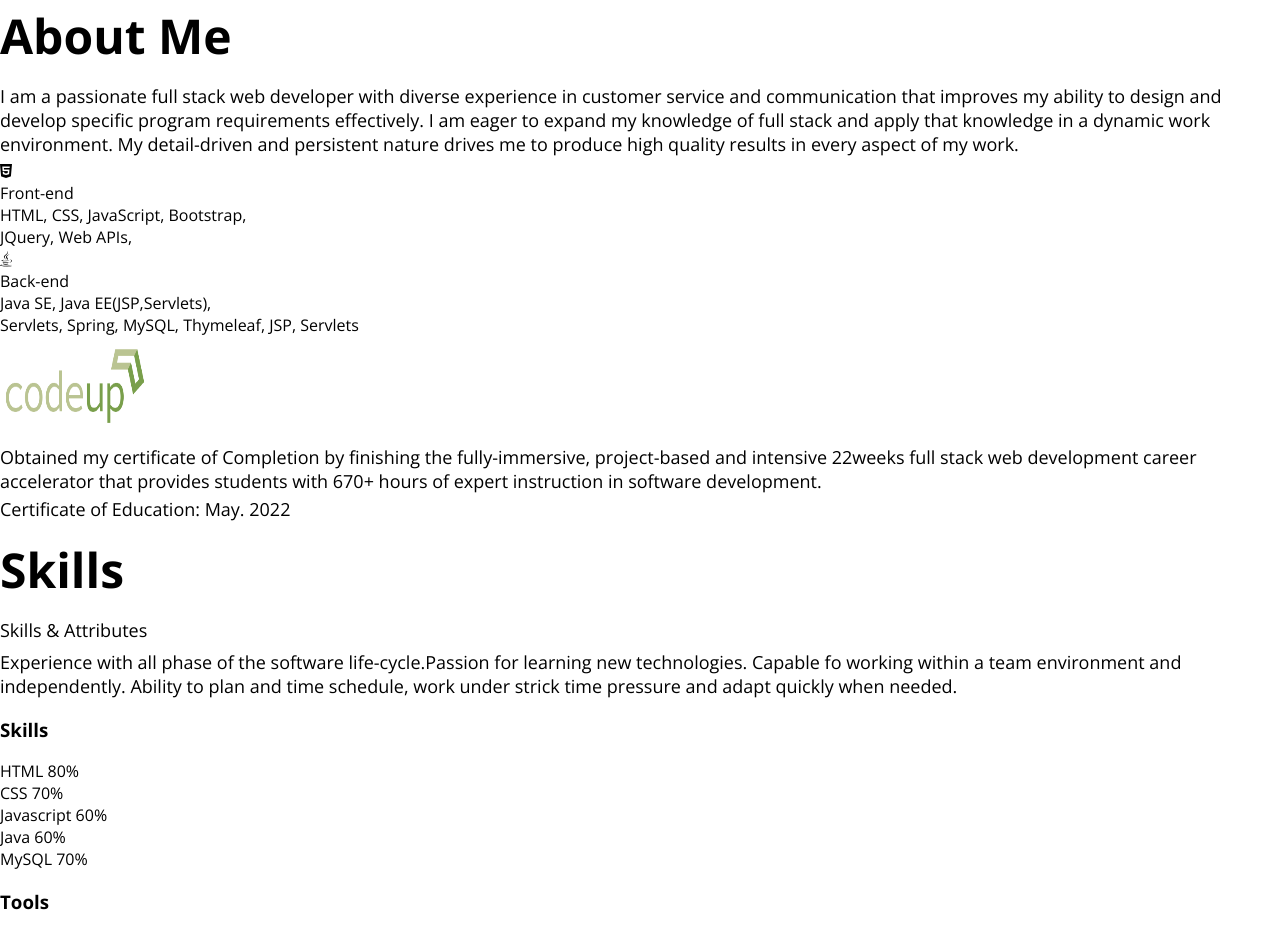
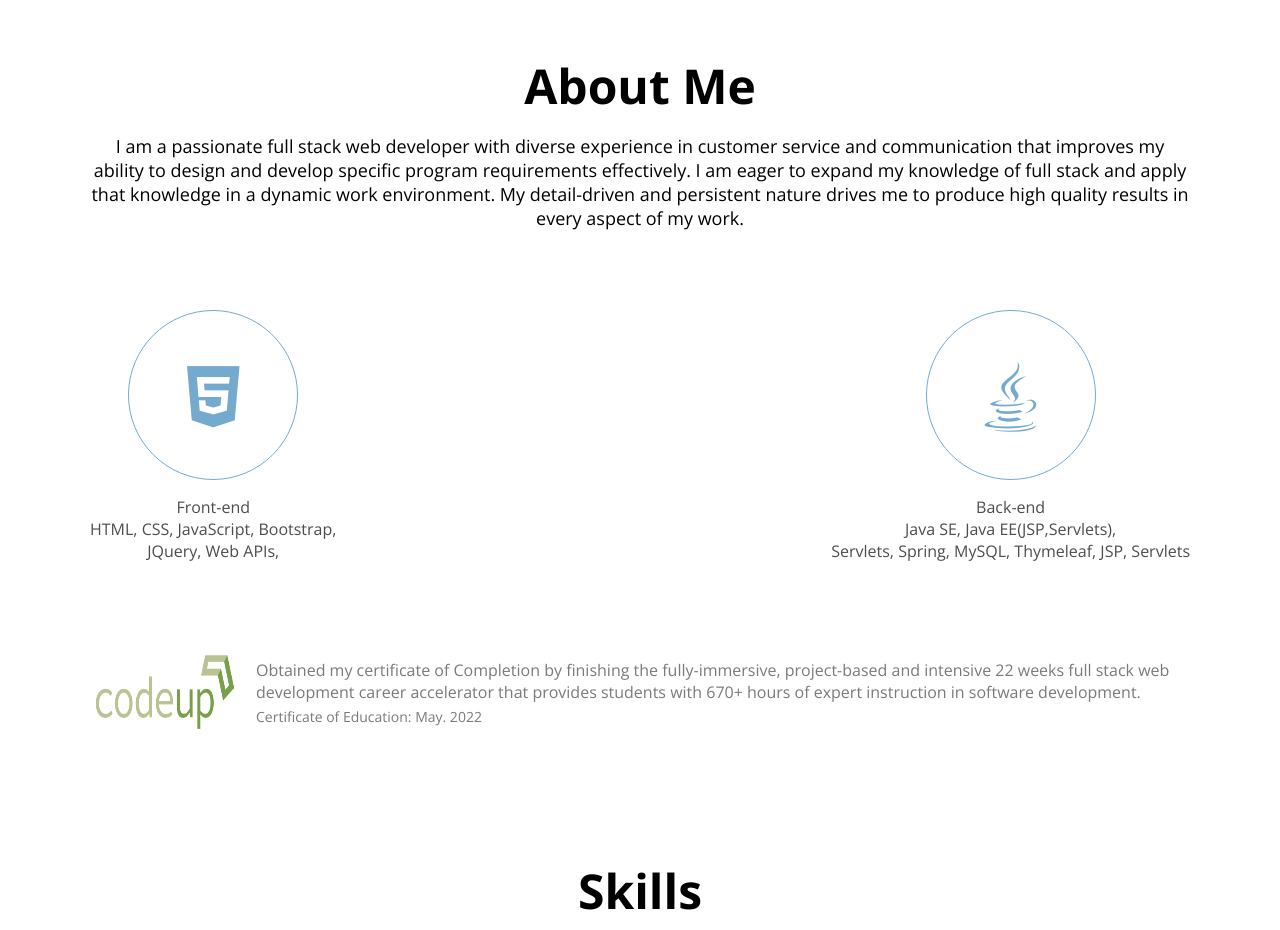
Before and after one commit to mmcgonigal/self_portfolio, a plain HTML site: page index.html in a window 1280 px wide. Shown: the part 735-1665 px from the top of the page. Drawn offline with nearby package versions, Linux system fonts and the light colour scheme.

Commit message:
css about

```diff
--- a/index.html
+++ b/index.html
@@ -45,7 +45,7 @@
 </section>
 
 <!--about-->
-<section id="about">
+<section id="about" class="section">
     <h1>About Me</h1>
     <p>I am a passionate full stack web developer with diverse experience in customer service and communication that improves my ability to design and develop specific program requirements effectively. I am eager to expand my knowledge of full stack and apply that knowledge in a dynamic work environment. My detail-driven and persistent nature drives me to produce high quality results in every aspect of my work.</p>
     <div class="about_majors">
@@ -64,19 +64,21 @@
             <div class="major_description">Java SE, Java EE(JSP,Servlets),<br>Servlets, Spring, MySQL, Thymeleaf, JSP, Servlets </div>
         </div>
     </div>
-    <div class="aboutMe-school">
-        <img class="aboutMe-school-img" src="img/codeup-logo.png" width="150px" height="100px">
-        <div class="aboutMe-school-info">
-            <p class="aboutMe-school-detail">Obtained my certificate of Completion by finishing the
-                fully-immersive, project-based and intensive 22weeks full stack web development career accelerator that
-                provides students with 670+ hours of  expert instruction in software development. </p>
-            <p class="aboutMe-school-date">Certificate of Education:  May. 2022</p>
+    <div class="about_jobs">
+        <div class="job">
+            <img class="job_logo" src="img/codeup-logo.png" width="150px" height="100px">
+            <div class="job_description">
+                <p class="job_name">Obtained my certificate of Completion by finishing the
+                    fully-immersive, project-based and intensive 22 weeks full stack web development career accelerator that
+                    provides students with 670+ hours of  expert instruction in software development. </p>
+                <p class="job_period">Certificate of Education:  May. 2022</p>
+            </div>
         </div>
     </div>
 </section>
 
 <!--skills-->
-<section id="skill">
+<section id="skill" class="section">
     <h1>Skills</h1>
     <h2>Skills & Attributes</h2>
     <p>Experience with all phase of the software life-cycle.Passion for learning new
@@ -157,7 +159,7 @@
     </div>
 </section>
 <!--work-->
-<section id="work">
+<section id="work" class="section">
     <h1>My work</h1>
     <h3>Projects</h3>
     <div class="work_categories">
@@ -221,7 +223,7 @@
 <!--testimonials-->
 <!--<section id="testimonial"></section>-->
 <!--contact-->
-<section id="contact">
+<section id="contact" class="section">
   <h1 class="contact_title">Let's Talk</h1>
     <h2 class="contact_email">mcgonigal.mina@gmail.com</h2>
     <div class="contact_links">
--- a/style.css
+++ b/style.css
@@ -31,6 +31,9 @@
 
     /*size*/
     --size-border-radius:4px;
+
+    /*animation*/
+    --animation-duration:300ms;
 
 }
 
@@ -147,3 +150,68 @@ p{
     border: 2px solid var(--color-light-blue);
     border-radius: 25%;
 }
+
+/*section common*/
+.section{
+    padding:50px;
+    text-align: center;
+    max-width: 1200px;
+    margin:auto;
+}
+
+/*about*/
+.about_majors{
+    display: flex;
+    justify-content:space-between;
+    margin: 80px 0;
+}
+
+.major_icon {
+    width: 170px;
+    height: 170px;
+    line-height: 170px;
+    font-size: 70px;
+    margin: auto;
+    color: var(--color-blue);
+    border: 1px solid var(--color-blue);
+    border-radius: 50%;
+    margin-bottom: 16px;
+}
+
+.major_icon i{
+    transition: all var(--animation-duration) ease;
+}
+
+.major_icon:hover i{
+    color:var(--color-pink);
+    transform: rotate(-30deg) scale(1.1);
+}
+
+.major_title, .major_description {
+    color: var(--color-dark-grey);
+}
+
+.major_description{
+    font-size:var(--font-small);
+}
+
+.job {
+    display: flex;
+    align-items: center;
+}
+
+.job_description{
+    margin:0 16px;
+    text-align: left;
+}
+
+.job_name, .job_period{
+    color:var(--color-light-grey);
+}
+
+.job_name {
+    font-size: var(--font-small);
+}
+.job_period{
+    font-size:var(--font-micro);
+}
```
